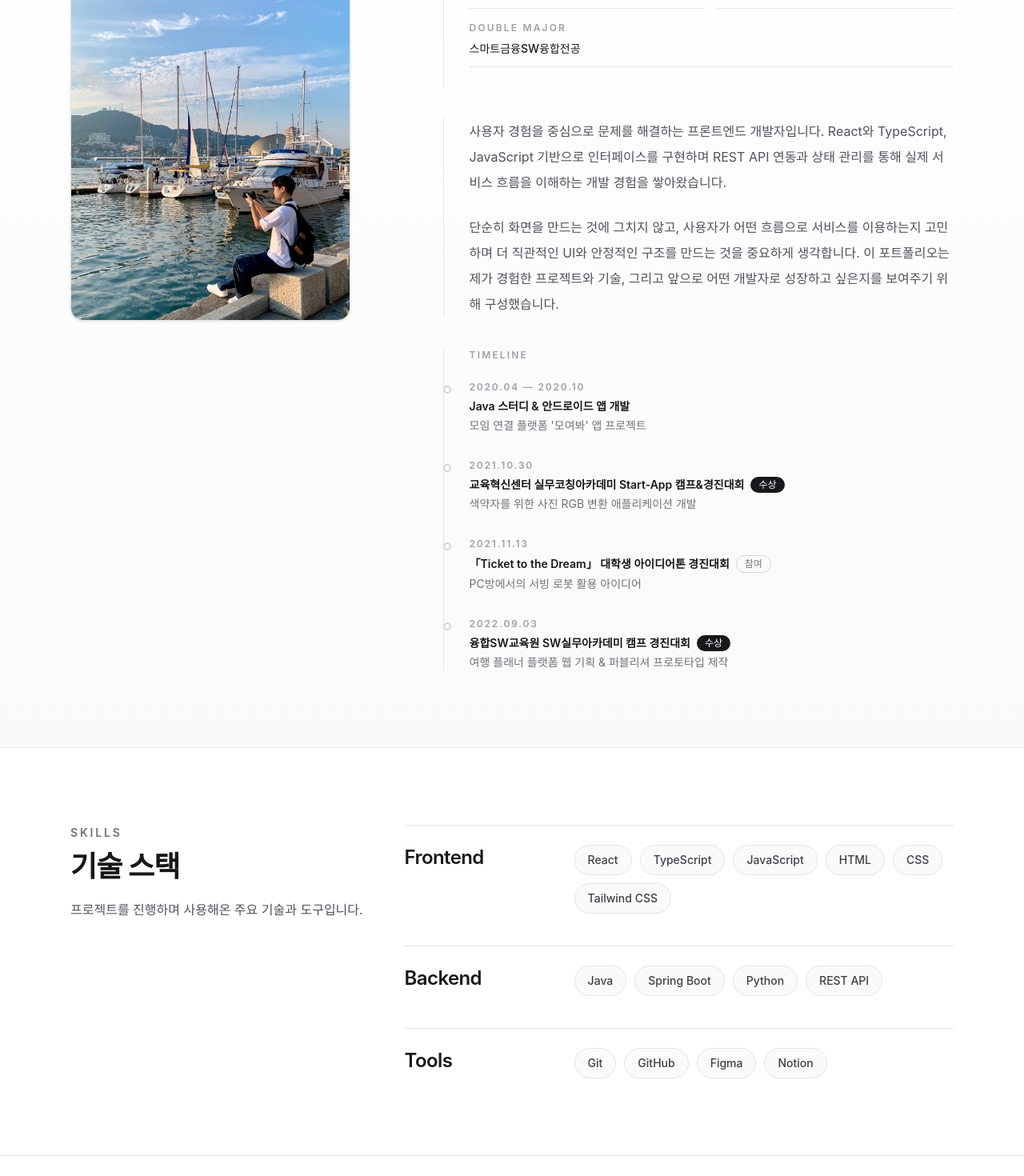
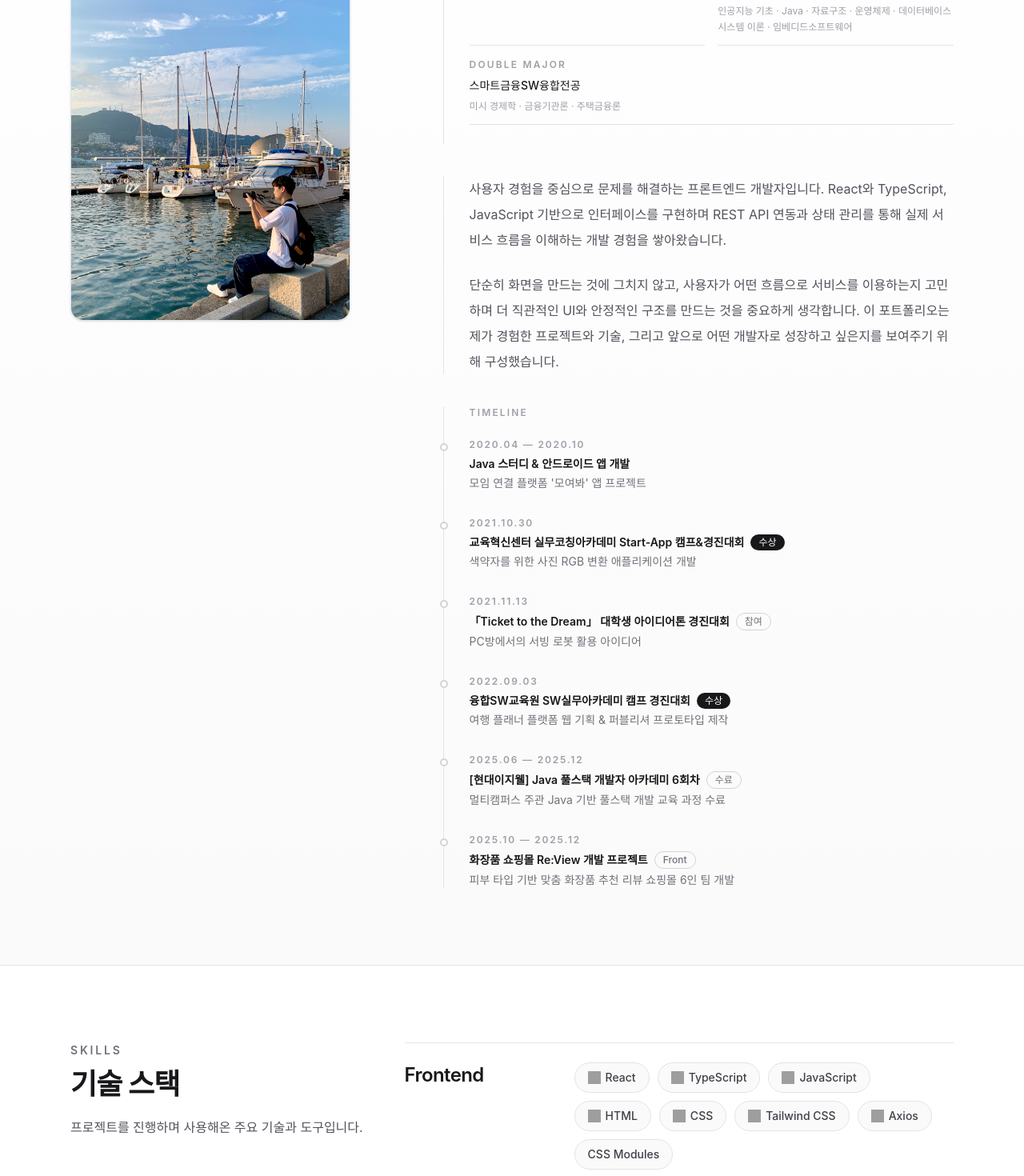
Before and after one commit to pic-pick/Portfolio, a React (Vite) app: page / in a window 1280 px wide. Shown: the part 1200-2670 px from the top of the page at 80% size. Built offline with nearby package versions, Linux system fonts and the light colour scheme; grey boxes are pictures that could not be loaded.

Commit message:
refactor: 일부 내용 수정

```diff
--- a/index.html
+++ b/index.html
@@ -1,10 +1,11 @@
 <!doctype html>
-<html lang="en">
+<html lang="ko">
   <head>
     <meta charset="UTF-8" />
     <link rel="icon" type="image/svg+xml" href="/vite.svg" />
     <meta name="viewport" content="width=device-width, initial-scale=1.0" />
-    <title>portfolio</title>
+    <meta name="description" content="오승환의 프론트엔드 개발자 포트폴리오입니다. React, TypeScript 기반으로 사용자 경험을 고민하는 개발자입니다." />
+    <title>오승환 | Frontend Developer</title>
   </head>
   <body>
     <div id="root"></div>
--- a/src/components/About.tsx
+++ b/src/components/About.tsx
@@ -57,11 +57,17 @@ function About() {
                         <div className="border-b border-zinc-200 pb-3">
                             <p className="text-xs font-semibold uppercase tracking-[0.18em] text-zinc-400">Major</p>
                             <p className="mt-2 text-sm font-medium text-zinc-900">인공지능융합학과</p>
+                            <p className="mt-1.5 text-xs leading-5 text-zinc-400">
+                                인공지능 기초 · Java · 자료구조 · 운영체제 · 데이터베이스 시스템 이론 · 임베디드소프트웨어
+                            </p>
                         </div>
 
                         <div className="border-b border-zinc-200 pb-3 sm:col-span-2">
                             <p className="text-xs font-semibold uppercase tracking-[0.18em] text-zinc-400">Double Major</p>
                             <p className="mt-2 text-sm font-medium text-zinc-900">스마트금융SW융합전공</p>
+                            <p className="mt-1.5 text-xs leading-5 text-zinc-400">
+                                미시 경제학 · 금융기관론 · 주택금융론
+                            </p>
                         </div>
                     </div>
 
@@ -78,14 +84,14 @@ function About() {
                         <p className="text-xs font-semibold uppercase tracking-[0.18em] text-zinc-400">Timeline</p>
                         <div className="mt-6 space-y-8">
                             <div className="relative">
-                                <span className="absolute -left-[25px] top-1.5 h-2.5 w-2.5 rounded-full border-2 border-zinc-300 bg-white sm:-left-[33px]"></span>
+                                <span className="absolute -left-[25px] top-1.5 h-2.5 w-2.5 rounded-full border-2 border-zinc-300 bg-white sm:-left-[37px]"></span>
                                 <p className="text-xs font-semibold uppercase tracking-[0.15em] text-zinc-400">2020.04 — 2020.10</p>
                                 <h4 className="mt-1.5 text-sm font-semibold text-zinc-900">Java 스터디 & 안드로이드 앱 개발</h4>
                                 <p className="mt-1 text-sm text-zinc-500">모임 연결 플랫폼 '모여봐' 앱 프로젝트</p>
                             </div>
 
                             <div className="relative">
-                                <span className="absolute -left-[25px] top-1.5 h-2.5 w-2.5 rounded-full border-2 border-zinc-300 bg-white sm:-left-[33px]"></span>
+                                <span className="absolute -left-[25px] top-1.5 h-2.5 w-2.5 rounded-full border-2 border-zinc-300 bg-white sm:-left-[37px]"></span>
                                 <p className="text-xs font-semibold uppercase tracking-[0.15em] text-zinc-400">2021.10.30</p>
                                 <div className="mt-1.5 flex flex-wrap items-center gap-2">
                                     <h4 className="text-sm font-semibold text-zinc-900">교육혁신센터 실무코칭아카데미 Start-App 캠프&경진대회</h4>
@@ -95,7 +101,7 @@ function About() {
                             </div>
 
                             <div className="relative">
-                                <span className="absolute -left-[25px] top-1.5 h-2.5 w-2.5 rounded-full border-2 border-zinc-300 bg-white sm:-left-[33px]"></span>
+                                <span className="absolute -left-[25px] top-1.5 h-2.5 w-2.5 rounded-full border-2 border-zinc-300 bg-white sm:-left-[37px]"></span>
                                 <p className="text-xs font-semibold uppercase tracking-[0.15em] text-zinc-400">2021.11.13</p>
                                 <div className="mt-1.5 flex flex-wrap items-center gap-2">
                                     <h4 className="text-sm font-semibold text-zinc-900">「Ticket to the Dream」 대학생 아이디어톤 경진대회</h4>
@@ -105,13 +111,33 @@ function About() {
                             </div>
 
                             <div className="relative">
-                                <span className="absolute -left-[25px] top-1.5 h-2.5 w-2.5 rounded-full border-2 border-zinc-300 bg-white sm:-left-[33px]"></span>
+                                <span className="absolute -left-[25px] top-1.5 h-2.5 w-2.5 rounded-full border-2 border-zinc-300 bg-white sm:-left-[37px]"></span>
                                 <p className="text-xs font-semibold uppercase tracking-[0.15em] text-zinc-400">2022.09.03</p>
                                 <div className="mt-1.5 flex flex-wrap items-center gap-2">
                                     <h4 className="text-sm font-semibold text-zinc-900">융합SW교육원 SW실무아카데미 캠프 경진대회</h4>
                                     <span className="rounded-full bg-zinc-900 px-2.5 py-0.5 text-xs font-medium text-white">수상</span>
                                 </div>
                                 <p className="mt-1 text-sm text-zinc-500">여행 플래너 플랫폼 웹 기획 & 퍼블리셔 프로토타입 제작</p>
+                            </div>
+
+                            <div className="relative">
+                                <span className="absolute -left-[25px] top-1.5 h-2.5 w-2.5 rounded-full border-2 border-zinc-300 bg-white sm:-left-[37px]"></span>
+                                <p className="text-xs font-semibold uppercase tracking-[0.15em] text-zinc-400">2025.06 — 2025.12</p>
+                                <div className="mt-1.5 flex flex-wrap items-center gap-2">
+                                    <h4 className="text-sm font-semibold text-zinc-900">[현대이지웰] Java 풀스택 개발자 아카데미 6회차</h4>
+                                    <span className="rounded-full border border-zinc-300 px-2.5 py-0.5 text-xs font-medium text-zinc-500">수료</span>
+                                </div>
+                                <p className="mt-1 text-sm text-zinc-500">멀티캠퍼스 주관 Java 기반 풀스택 개발 교육 과정 수료</p>
+                            </div>
+
+                            <div className="relative">
+                                <span className="absolute -left-[25px] top-1.5 h-2.5 w-2.5 rounded-full border-2 border-zinc-300 bg-white sm:-left-[37px]"></span>
+                                <p className="text-xs font-semibold uppercase tracking-[0.15em] text-zinc-400">2025.10 — 2025.12</p>
+                                <div className="mt-1.5 flex flex-wrap items-center gap-2">
+                                    <h4 className="text-sm font-semibold text-zinc-900">화장품 쇼핑몰 Re:View 개발 프로젝트</h4>
+                                    <span className="rounded-full border border-zinc-300 px-2.5 py-0.5 text-xs font-medium text-zinc-500">Front</span>
+                                </div>
+                                <p className="mt-1 text-sm text-zinc-500">피부 타입 기반 맞춤 화장품 추천 리뷰 쇼핑몰 6인 팀 개발</p>
                             </div>
                         </div>
                     </div>
--- a/src/components/Hero.tsx
+++ b/src/components/Hero.tsx
@@ -16,10 +16,12 @@ function Hero() {
                     <p className="mb-4 inline-flex rounded-full border border-zinc-200 bg-white/80 px-4 py-2 text-xs font-semibold uppercase tracking-[0.25em] text-zinc-600 shadow-sm">
                         Frontend Developer Portfolio
                     </p>
-                    <h1 className="text-3xl font-bold leading-tight tracking-tight text-zinc-900 transition duration-500 sm:text-5xl md:text-6xl">
+                    <h1 className="text-3xl font-bold leading-tight tracking-tight text-zinc-900 transition duration-500 sm:text-4xl md:text-5xl lg:text-6xl">
                         사용자의 경험을
                         <br />
-                        더 자연스럽게 만드는 개발자 오승환입니다.
+                        <span className="whitespace-nowrap">더 자연스럽게 만드는 개발자</span>
+                        <br />
+                        오승환입니다.
                     </h1>
                     <p className="mt-6 max-w-2xl text-sm leading-7 text-zinc-600 sm:text-lg sm:leading-8">
                         프론트엔드 개발자로서 작은 디테일이 사용자 경험을 만든다고 믿습니다. 화면의 섬세한 요소와 직관적인 상호작용을 통해 사람들이 자연스럽게 서비스를 이용할 수 있도록 고민하며 개발합니다.
--- a/src/components/SkillGroupSection.tsx
+++ b/src/components/SkillGroupSection.tsx
@@ -1,4 +1,6 @@
-function SkillGroupSection({ group }: { group: { title: string; items: string[] } }) {
+import type { SkillGroup } from "../data/skillGroups"
+
+function SkillGroupSection({ group }: { group: SkillGroup }) {
     return (
         <article className="border-t border-zinc-200 pt-6">
             <div className="flex flex-col gap-5 md:flex-row md:items-start md:justify-between">
@@ -12,11 +14,18 @@ function SkillGroupSection({ group }: { group: { title: string; items: string[]
                     <div className="flex flex-wrap gap-2.5">
                         {group.items.map((item) => (
                             <span
-                                key={item}
-                                className="rounded-full border border-zinc-200 bg-zinc-50 px-4 py-2 text-sm font-medium text-zinc-700 transition duration-200 hover:border-zinc-900 hover:bg-zinc-900 hover:text-white"
+                                key={item.name}
+                                className="inline-flex items-center gap-1.5 rounded-full border border-zinc-200 bg-zinc-50 px-4 py-2 text-sm font-medium text-zinc-700 transition duration-200 hover:border-zinc-900 hover:bg-zinc-900 hover:text-white"
                             >
-                {item}
-              </span>
+                                {item.icon && (
+                                    <img
+                                        src={`https://cdn.simpleicons.org/${item.icon}`}
+                                        alt=""
+                                        className="h-4 w-4"
+                                    />
+                                )}
+                                {item.name}
+                            </span>
                         ))}
                     </div>
                 </div>
--- a/src/data/skillGroups.ts
+++ b/src/data/skillGroups.ts
@@ -1,14 +1,44 @@
-export const skillGroups = [
+export type SkillItem = {
+    name: string
+    icon?: string
+}
+
+export type SkillGroup = {
+    title: string
+    items: SkillItem[]
+}
+
+export const skillGroups: SkillGroup[] = [
     {
         title: 'Frontend',
-        items: ['React', 'TypeScript', 'JavaScript', 'HTML', 'CSS', 'Tailwind CSS'],
+        items: [
+            { name: 'React',        icon: 'react' },
+            { name: 'TypeScript',   icon: 'typescript' },
+            { name: 'JavaScript',   icon: 'javascript' },
+            { name: 'HTML',         icon: 'html5' },
+            { name: 'CSS',          icon: 'css' },
+            { name: 'Tailwind CSS', icon: 'tailwindcss' },
+            { name: 'Axios',        icon: 'axios' },
+            { name: 'CSS Modules' },
+        ],
     },
     {
         title: 'Backend',
-        items: ['Java', 'Spring Boot', 'Python', 'REST API'],
+        items: [
+            { name: 'Java',        icon: 'openjdk' },
+            { name: 'Spring Boot', icon: 'springboot' },
+            { name: 'Python',      icon: 'python' },
+            { name: 'REST API' },
+        ],
     },
     {
         title: 'Tools',
-        items: ['Git', 'GitHub', 'Figma', 'Notion'],
+        items: [
+            { name: 'Git',    icon: 'git' },
+            { name: 'GitHub', icon: 'github' },
+            { name: 'Figma',  icon: 'figma' },
+            { name: 'Notion', icon: 'notion' },
+            { name: 'Vite',   icon: 'vite' },
+        ],
     },
 ]
--- a/src/sections/Contact.tsx
+++ /dev/null
@@ -1,8 +0,0 @@
-function Contact () {
-    return (
-        <section>
-
-        </section>
-    )
-}
-export default Contact
--- a/src/sections/Skills.tsx
+++ /dev/null
@@ -1,8 +0,0 @@
-function Skills() {
-    return (
-        <section>
-
-        </section>
-    )
-}
-export default Skills
```
Also changed, not shown: src/sections/About.tsx (deleted, +0 -11 lines), src/sections/Hero.tsx (deleted, +0 -11 lines), src/sections/Projects.tsx (deleted, +0 -8 lines).
